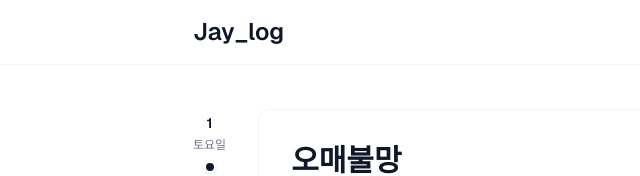
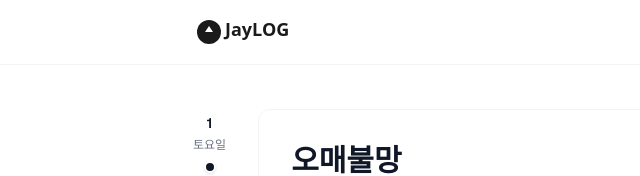
Before and after one commit to heonyus/illgii, a Next.js app: page / in a window 1280 px wide. Shown: the top 176 px of the page, without its empty margins (23-663 px from the left). Built offline with nearby package versions, Linux system fonts and the light colour scheme.

Commit message:
Add logo icon to metadata and update layout with logo image in header; fix typos in diary entry

```diff
--- a/app/layout.tsx
+++ b/app/layout.tsx
@@ -15,6 +15,9 @@ const geistMono = Geist_Mono({
 export const metadata: Metadata = {
   title: "JayLOG",
   description: "심플한 일기 웹사이트",
+  icons: {
+    icon: '/logo-icon.svg',
+  },
 };
 
 export default function RootLayout({
--- a/components/Layout.tsx
+++ b/components/Layout.tsx
@@ -1,6 +1,7 @@
 'use client';
 
 import Link from 'next/link';
+import Image from 'next/image';
 import { motion } from 'framer-motion';
 
 export default function Layout({ children }: { children: React.ReactNode }) {
@@ -11,9 +12,16 @@ export default function Layout({ children }: { children: React.ReactNode }) {
           <div className="flex items-center justify-between">
             <Link
               href="/"
-              className="text-xl font-semibold text-gray-900 transition-colors hover:text-gray-700 active:scale-95 sm:text-2xl"
+              className="flex items-center gap-3 transition-opacity hover:opacity-80 active:scale-95"
             >
-              Jay_log
+              <Image
+                src="/logo.svg"
+                alt="JayLOG"
+                width={120}
+                height={32}
+                priority
+                className="h-6 sm:h-8 w-auto"
+              />
             </Link>
           </div>
         </div>
--- a/diaries/2025-11-01.md
+++ b/diaries/2025-11-01.md
@@ -6,49 +6,49 @@ date: 2025-11-01
 오매 죽겄소.
 불망(멍~).
 
-오늘은 가을 냄새가 나는 아침이었습니다다.
+오늘은 가을 냄새가 나는 아침이었습니다.
 <img src="https://i.imgur.com/zc4Kg1H.png" alt="가을 냄새가 나 서 니가 너무 좋아" width="300" />
 아침에, 떠 있는 해 의 색! 은 엄청 밝았지요.
-오늘 비가온다며, 안왔네요요.
+오늘 비가온다며, 안왔네요.
 
-아침을 먹고 쓸쓸한 나머지 웅찬이에게 카카오톡을 보냈더이다다.
+아침을 먹고 쓸쓸한 나머지 웅찬이에게 카카오톡을 보냈더이다.
 `웅찬 오늘 뭐함`
 `쇼핑, 카페`
 앗! 나 오늘 심심 대마왕이 찾아왔는데 혹시 같이 놀 수 있나 호기심에.
 `나도 갈래 나도`
 <img src="https://encrypted-tbn0.gstatic.com/images?q=tbn:ANd9GcRsUfdL8-RrSdQetHUsj-yr5kh2nol3D2jvZw&s" alt=" " width="300" />
-해가 12시 방향에 올라왔을때 함께 타임스퀘어를 가서 옷을 봐줬습니다다.
+해가 12시 방향에 올라왔을때 함께 타임스퀘어를 가서 옷을 봐줬습니다.
 (얘는 옷 하나도 안사고 나만 책 사고 옴)
 
 <img src="https://i.imgur.com/4ltQu9r.jpeg" alt="크리스마스 트리" width="300" />
-타임스퀘어에는 벌써... 트리가... 나 정말 크리스마스 좋아하는데... ㅠㅠ
+타임스퀘어에는 벌써... 트리가... 나 정말 크리스마스 좋아하는데... 하..
 벌써부터 캐롤을 들을 날씨기는 해!
 
 <img src="https://i.imgur.com/iXlPczC.jpeg" alt="웅찬아 거울 닦아라" width="300" />
 음~ 오늘 날씨는 그렇게 좋지 않았네요.
-꾸리꾸리 구름이 하늘을 가득 메웠습니다다.
-파주, 김포는 너무 멀어서(주말이라 1시간이나 걸렸다) 행주산성에 있는 카페를 가 공부하자고 했어요요.
+꾸리꾸리 구름이 하늘을 가득 메웠습니다.
+파주, 김포는 너무 멀어서(주말이라 1시간이나 걸렸다) 행주산성에 있는 카페를 가 공부하자고 했어요.
 
 행주산성 도착,
 갑자기 비빔국수가 먹고 싶은것이 아니겠는가!
 
-그래서 가나안 식당에 가서 초계 비빔국수랑 잔치국수, 갈비만두를 시켜먹었습니다다.
+그래서 가나안 식당에 가서 초계 비빔국수랑 잔치국수, 갈비만두를 시켜먹었습니다.
 <img src="https://cdnimage.dailian.co.kr/news/201307/news_1374297093_359773_m.jpg" alt="갈비만두는 대북혼" width="300" />
 음~ 아주 맛좋아~
 
 그리고 근처에 있는 카페를 가려고 했는데 갑자기 비가 오는 것이 아니겠는가!
-비도 오고 그래서, 웅찬이랑 드라이빙이나 좀 더 할겸 김포로 갔더이다다.
+비도 오고 그래서, 웅찬이랑 드라이빙이나 좀 더 할겸 김포로 갔더이다.
 
 매번 가는 카페가 있는데 여기 빵 중에 초코? 뭔 빵 아 정말 맛 좋아~
 카페에서 공부하고 있는데 갑자기 김현아 방향에서 불꽃놀이를 하는것이 아니겠는가!
 
 <img src="https://i.imgur.com/9DGnjC3.jpeg" alt="진짜 갑분 불꽃놀이가 아니겠는가!" width="300" />
-정말 눈이 휘둥구르르르해져서 바로 나가 불꽃놀이를 보았습니다다.
+정말 눈이 휘둥구르르르해져서 바로 나가 불꽃놀이를 보았습니다.
 
-그러고 집에 왔어요요.
+그러고 집에 왔어요.
 오늘도 아주 운이 좋아~
 
-초등학생때 이후로 일기를 써보지 않아서 일기 쓰는 실력이 그 때에 멈춘 것 같네요요.
+초등학생때 이후로 일기를 써보지 않아서 일기 쓰는 실력이 그 때에 멈춘 것 같네요.
 쓰다보면 늘겠지 뭐~
 
 > 오늘 느낀점: 인생은 롤러코스터! 난 앞으로 올라갈 일만 남았다!
```
Also changed, not shown: public/logo-icon.svg (added), public/logo.svg (added).
